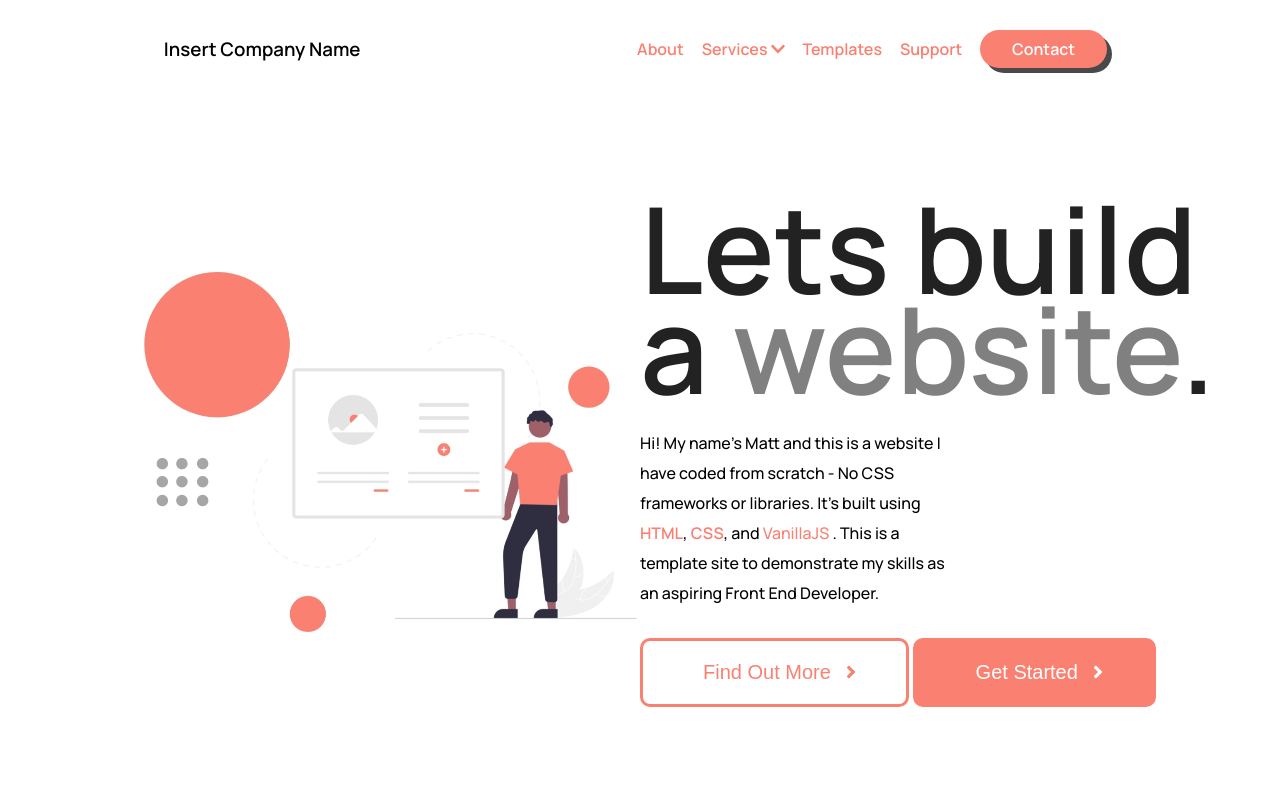
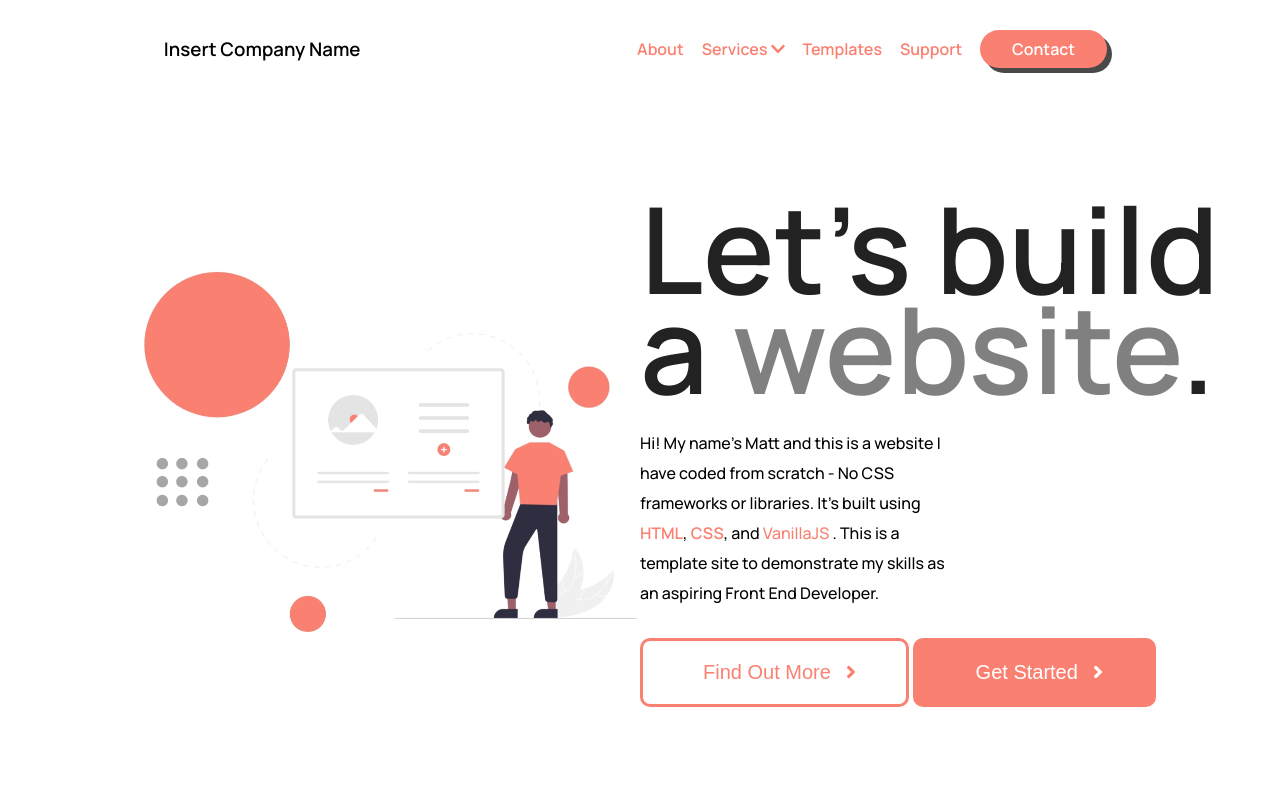
Before and after one commit to mattpt24/templatesite, a plain HTML site: page index.html in a window 1280 px wide. Shown: the top 800 px of the page. Drawn offline with nearby package versions, Linux system fonts and the light colour scheme.

Commit message:
Update index.html

```diff
--- a/index.html
+++ b/index.html
@@ -52,7 +52,7 @@
 
 
             <div class="card">
-            <h1>Lets build<br>a <span style="color:grey">website</span>.</h1>
+            <h1>Let's build<br>a <span style="color:grey">website</span>.</h1>
             <p>Hi! My name's Matt and this is a website I have coded from scratch - No CSS frameworks or libraries.
         It's built using <span style="color:#fa8072;font-weight:bolder">HTML</span>, <span style="color:#fa8072;font-weight:bolder">CSS</span>, and <span style="color:#fa8072;font-weight:bolde">VanillaJS</span> . This is a template site to demonstrate my skills as an aspiring Front End Developer.</p>
             <button  style="color: #fa8072;font-size: 20px;border-color: #fa8072" class="get-started">Find Out More  <i class="fas fa-angle-right"></i></button>
```
